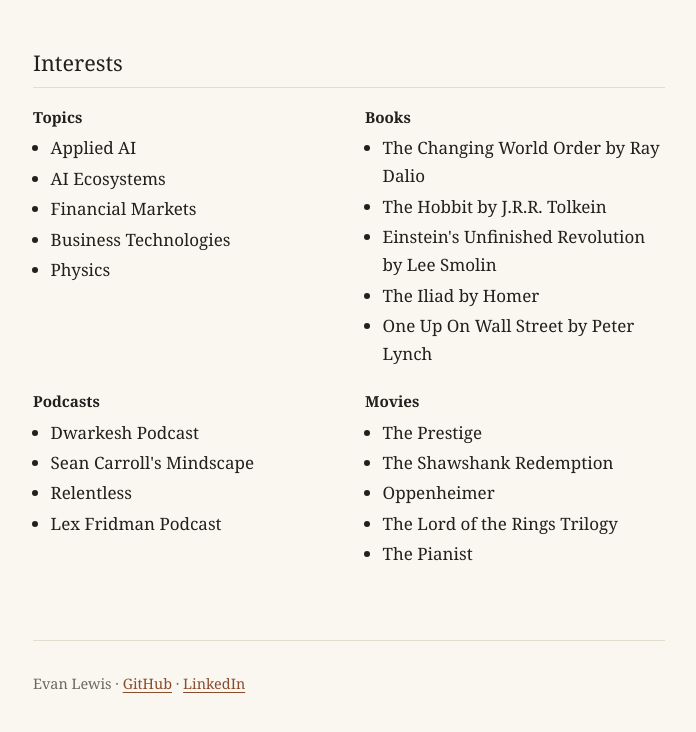
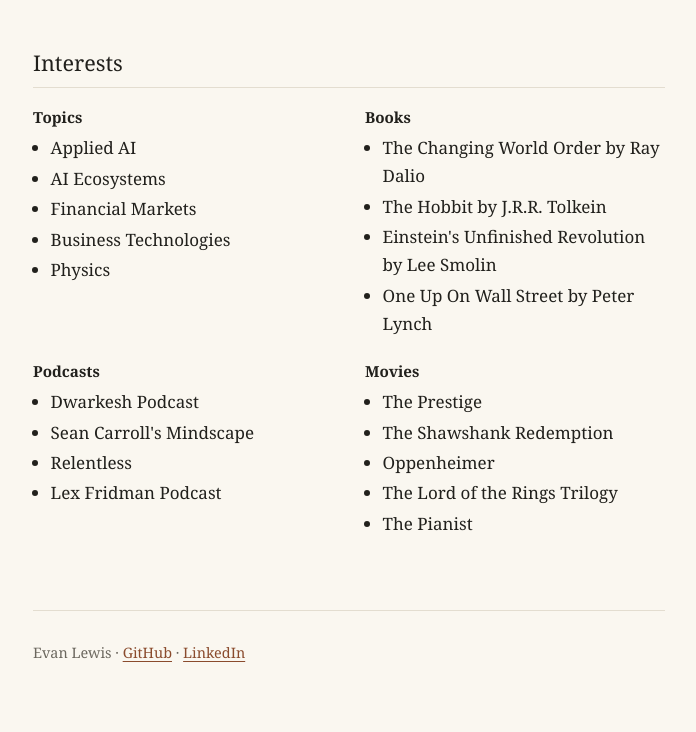
Before and after one commit to evanlewis04/evanlewis04.github.io, a plain HTML site: page index.html in a window 1280 px wide. Shown: the part 3374-4106 px from the top of the page, without its empty margins (291-987 px from the left). Drawn offline with Linux system fonts and the light colour scheme.

Commit message:
Remove The Iliad from interests

```diff
--- a/index.html
+++ b/index.html
@@ -107,7 +107,6 @@
                         <li>The Changing World Order by Ray Dalio</li>
                         <li>The Hobbit by J.R.R. Tolkein</li>
                         <li>Einstein's Unfinished Revolution by Lee Smolin</li>
-                        <li>The Iliad by Homer</li>
                         <li>One Up On Wall Street by Peter Lynch</li>
                     </ul>
                 </div>
```
